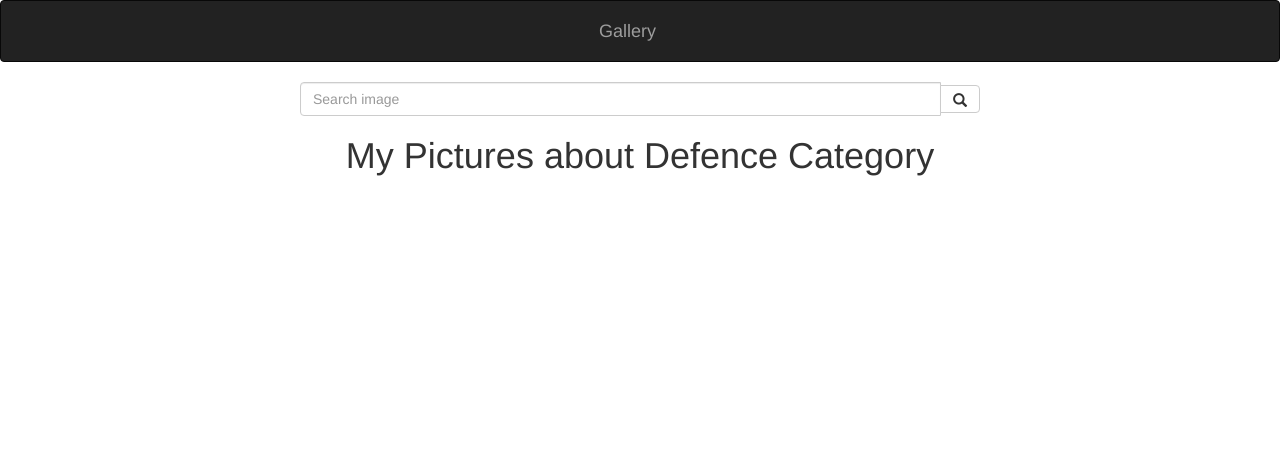
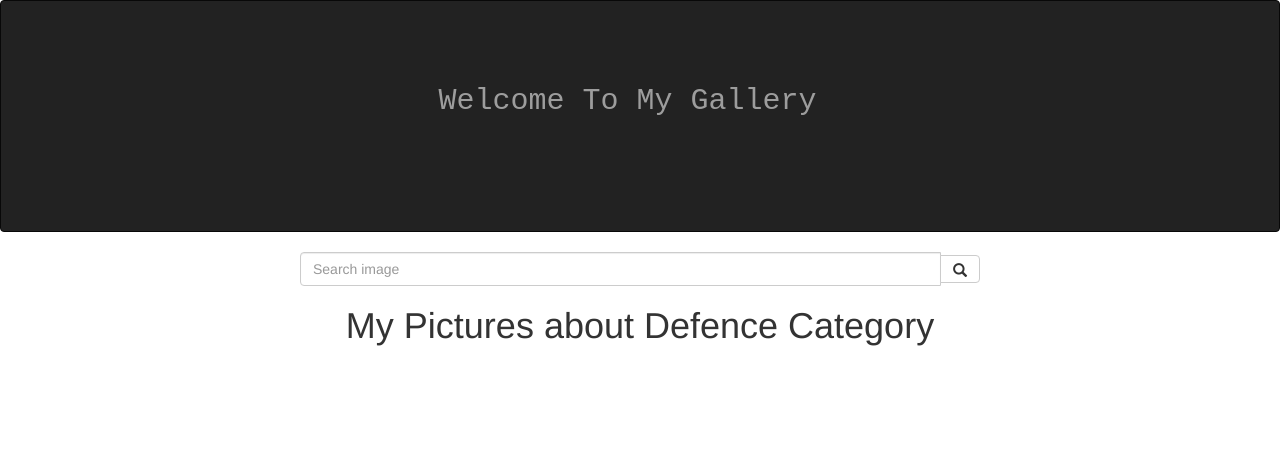
Before and after one commit to niEmerance/DjangoWeek1IP, a Django app: page / in a window 1280 px wide. Shown: the top 466 px of the page. Run offline with Django 3.2, Linux system fonts and the light colour scheme; data that the repository does not hold is empty; some libraries are stand-ins or nearby versions.

Commit message:
add design

```diff
--- a/photos/templates/navbar.html
+++ b/photos/templates/navbar.html
@@ -9,7 +9,7 @@
 <nav class="navbar navbar-inverse">
   <div class="container-fluid">
     <div class="navbar-header">
-      <a class="navbar-brand" href="{% url 'gallery' %}">Gallery</a>
+      <a class="navbar-brand" href="{% url 'gallery' %}" style="height: 150px;margin-top: 70px; font-family: 'Courier New', Courier, monospace; font-size: 30px">Welcome To My Gallery</a>
     </div>
   </div>
 </nav>
```
